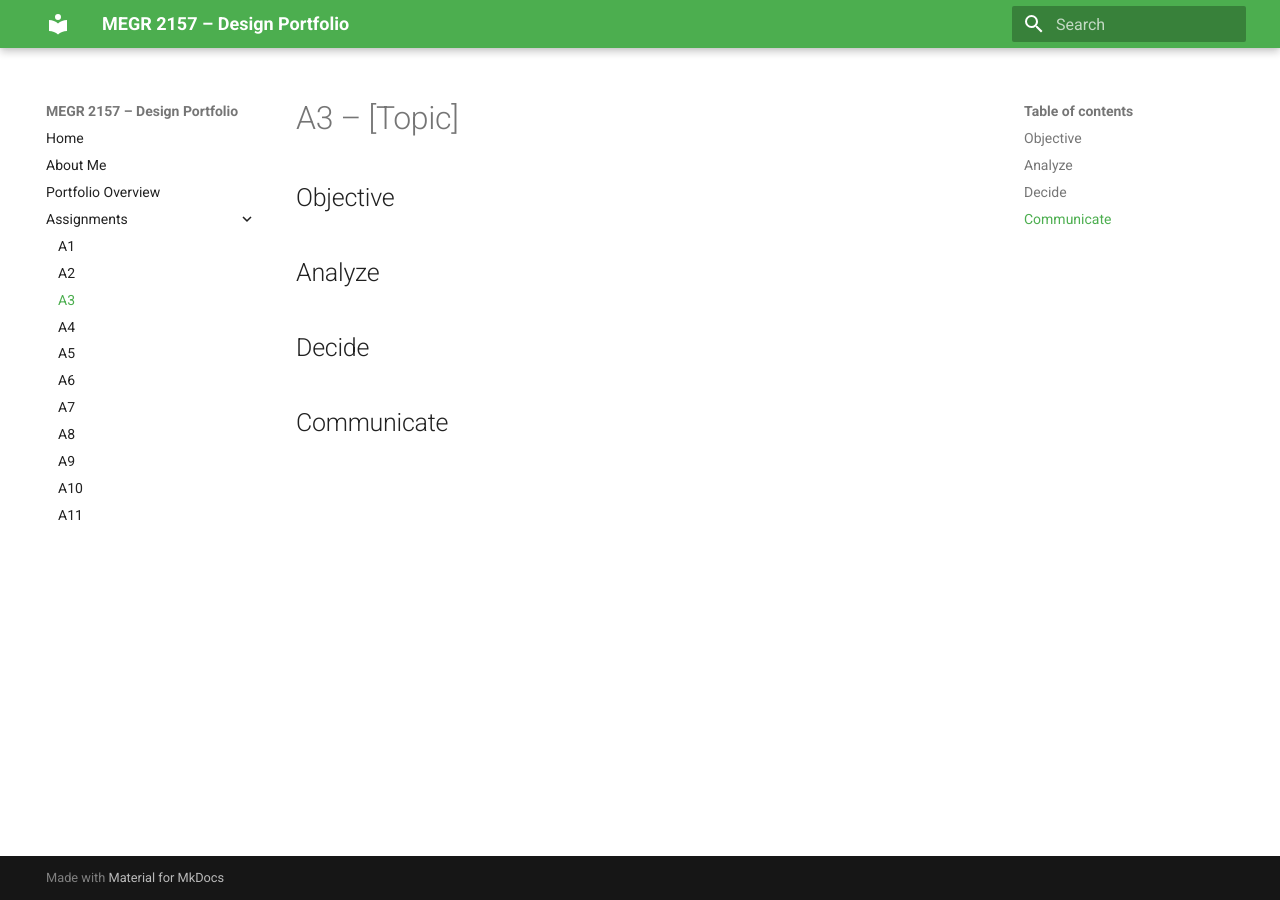
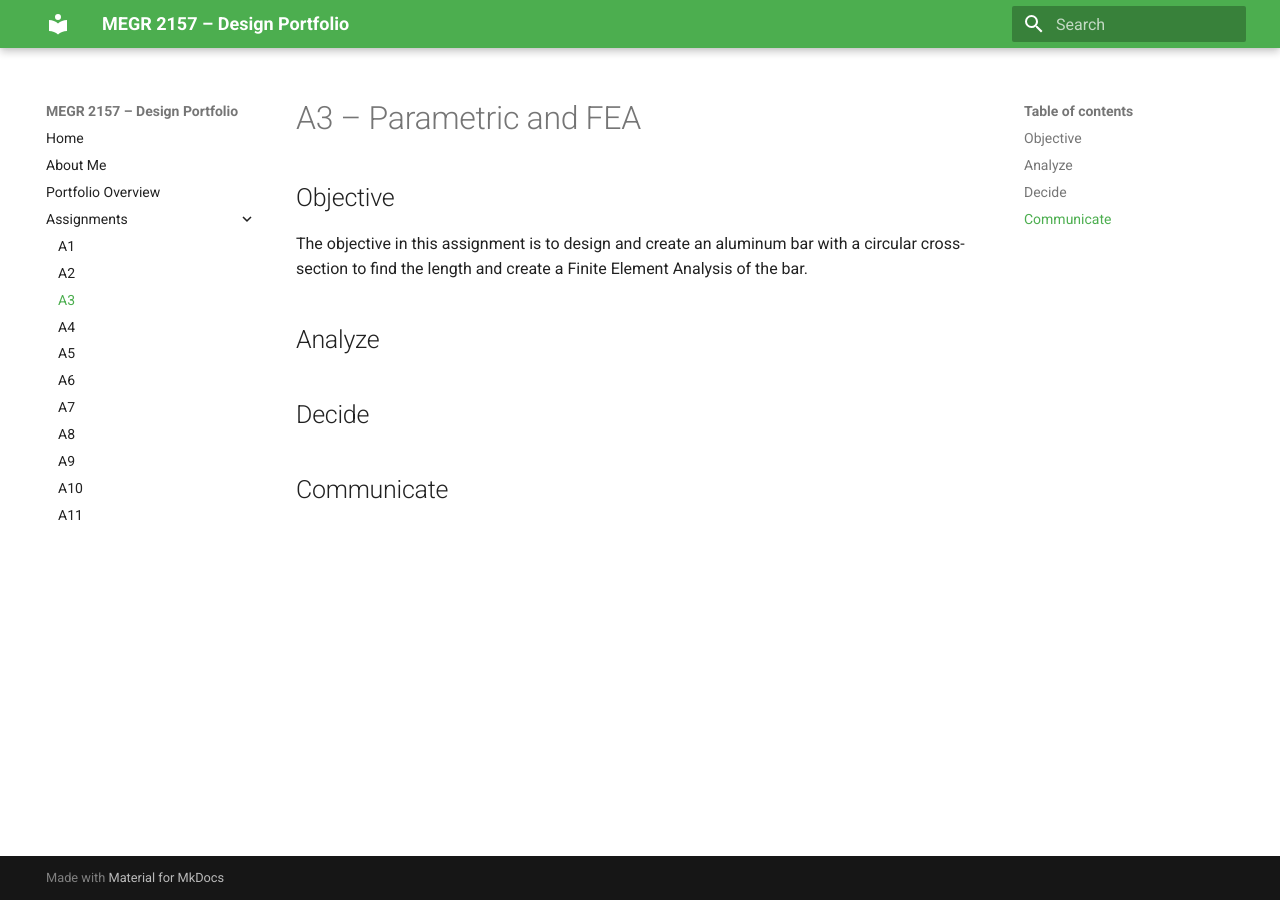
Before and after one commit to AntGo36/design-projects-portfolio, an MkDocs documentation site: the page built from docs/assignments/A03/index.md, in a window 1280 px wide. Built offline with MkDocs 1.6.1 and Material for MkDocs 9.7.7, drawn with Linux system fonts in a browser that asks for light colours.

Commit message:
objective_1

```diff
--- a/docs/assignments/A03/index.md
+++ b/docs/assignments/A03/index.md
@@ -1,7 +1,7 @@
-# A3 – [Topic]
+# A3 – Parametric and FEA
 
 ## Objective
-
+  The objective in this assignment is to design and create an aluminum bar with a circular cross-section to find the length and create a Finite Element Analysis of the bar.
 
 ## Analyze
 
```
